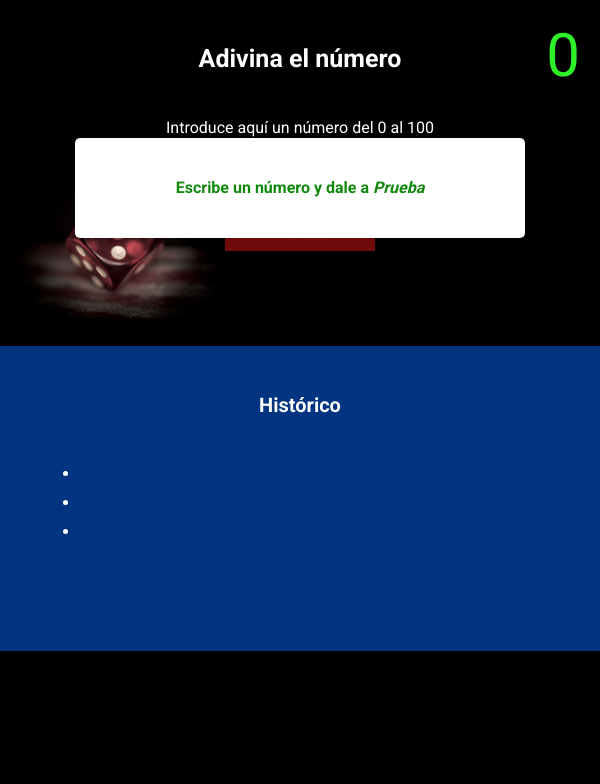
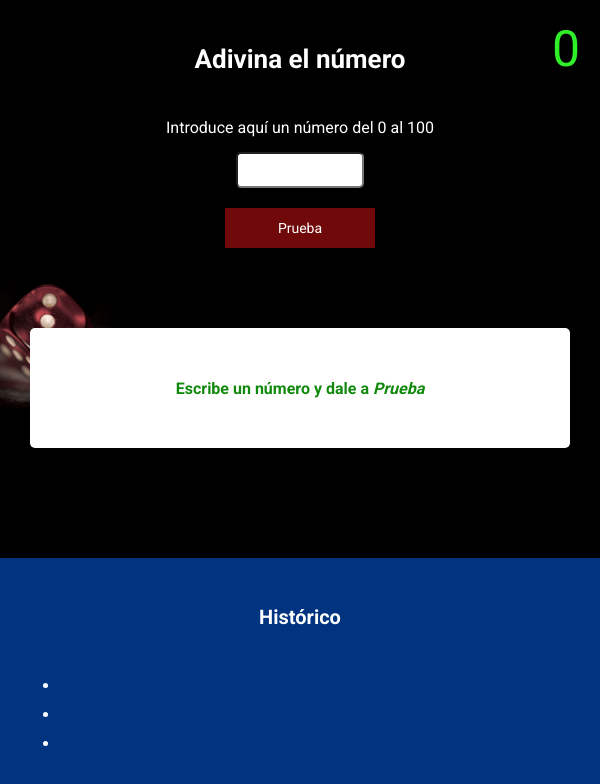
Before and after one commit to gloriafercu/clarke-s2-eval-mnn-gloriafercu, a plain HTML site: page index.html in a window 600 px wide. Drawn offline with Linux system fonts and the light colour scheme.

Commit message:
change responsive

```diff
--- a/css/styles.css
+++ b/css/styles.css
@@ -5,7 +5,8 @@
   font-size: 20px;
   color: white;
 }
-body{
+
+body {
   background-image: url('../image/dado.jpg');
   background-repeat: no-repeat;
   background-position: -120px 90px;
@@ -13,20 +14,20 @@ body{
   background-size: contain;
   height: 100vh;
 }
+
 /*JUEGO*/
+
 .main {
   display: flex;
   height: 100vh;
+}
 
-}
 .title {
   font-size: 38px;
   line-height: 38px;
   margin: 40px 0;
 }
-.gameBoard{
-  width: 450px;
-}
+
 .game {
   position: relative;
   display: flex;
@@ -34,23 +35,31 @@ body{
   flex-grow: 3;
   align-items: center;
 }
+
+.gameBoard {
+  width: 450px;
+}
+
 /*NÚMERO*/
+
 .numberTry {
   display: flex;
   flex-direction: column;
   margin-bottom: 20px;
   align-items: center;
 }
+
 .number {
   display: flex;
   flex-direction: column;
   align-items: center;
   margin-bottom: 20px;
+}
 
-}
 .number label {
   margin-bottom: 15px;
 }
+
 .number input {
   color: black;
   font-size: 16px;
@@ -59,21 +68,25 @@ body{
   text-align: center;
   width: 40%;
 }
+
 .buttonTry {
   width: 150px;
   height: 40px;
   position: relative;
   background-color: #700A0A;
-  font-size: 18px;
+  font-size: 16px;
   border: 0;
 }
+
 /*NOMBRE*/
+
 .saveName {
   display: flex;
   margin-bottom: 20px;
 }
-.hidden {
-  display: none;
+
+.opacityZero {
+  opacity: 0;
 }
 
 .name {
@@ -82,60 +95,65 @@ body{
   margin-right: 15px;
   width: 70%;
 }
+
 .name label {
   display: none;
 }
+
 .name input {
   color: black;
   font-size: 16px;
   border-radius: 5px;
   padding: 8px;
-  margin-bottom: 15px;
 }
+
 .buttonSave {
   width: 30%;
   height: 40px;
   position: relative;
   background-color: #700A0A;
-  font-size: 18px;
-  border:0;
+  font-size: 16px;
+  border: 0;
 }
+
 /*PISTA*/
+
 .clue {
-  position: absolute;
+  display: flex;
   box-sizing: border-box;
-  top: 56%;
-  left: 50%;
-  transform: translate(-50%, -56%);
-  height: 100px;
-  width: 450px;
-  line-height: 80px;
-  text-align: center;
+  height: 120px;
+  align-items: center;
+  justify-content: center;
   background-color: white;
   border-radius: 5px;
   padding: 10px;
 }
+
 .textClue {
   color: #11890D;
   font-weight: bold;
+}
 
-}
 .italic {
   font-style: italic;
   color: #11890D;
 }
 
 /*CONTADOR*/
+
 .counter {
   position: absolute;
   right: 50px;
   top: 40px;
 }
+
 .counterNumber {
   font-size: 80px;
   color: #2fef28;
 }
+
 /*HISTÓRICO*/
+
 .historic {
   display: flex;
   flex-direction: column;
@@ -143,58 +161,52 @@ body{
   background-color: rgba(0, 102, 255, 0.5);
   height: 100vh;
 }
+
 .titleHistoric {
   font-size: 28px;
   line-height: 38px;
   align-self: center;
   margin: 40px 0;
 }
+
 .record {
-  padding-left:60px;
+  padding-left: 60px;
 }
+
 .record li {
   padding-bottom: 10px;
 }
 
 /*MEDIAQUERIES*/
+
 @media (min-width: 600px) and (max-width: 900px) {
-
   * {
     font-size: 16px;
   }
   .main {
     display: flex;
     flex-direction: column;
-    height: auto;
   }
   .game {
     height: auto;
-   padding-bottom: 75px;
   }
   .historic {
     height: auto;
-   width: 100%;
-   padding: 0 20px 100px;
-   box-sizing: border-box;
- }
-.gameBoard{
-   width: 100%;
-   max-width: 450px;
-   padding: 0 20px;
-   box-sizing: border-box;
   }
   .title {
-   font-size: 25px;
+    font-size: 28px;
   }
   .titleHistoric {
-   font-size: 20px;
+    font-size: 22px;
   }
   .counterNumber {
     font-size: 65px;
   }
-.counter{
-   right: 20px;
-   top: 20px;
+  .number input,
+  .name input,
+  .buttonTry,
+  .buttonSave {
+    font-size: 14px;
   }
 }
 
@@ -202,40 +214,39 @@ body{
   * {
     font-size: 16px;
   }
-body{
-    background-position: -50px 0px;
-    }
   .main {
     display: flex;
     flex-direction: column;
-    height: auto;
   }
   .game {
     height: auto;
-    padding-bottom: 75px;
   }
   .historic {
-    width: 100%;
-    padding: 0 20px 100px;
-    box-sizing: border-box;
-   }
-.gameBoard{
-    width: 100%;
-    max-width: 450px;
-    padding: 0 20px;
-    box-sizing: border-box;
+    height: auto;
   }
   .title {
-    font-size: 25px;
+    font-size: 26px;
   }
   .titleHistoric {
     font-size: 20px;
   }
-.counterNumber{
-    font-size: 60px;
+  .gameBoard {
+    width: 100%;
+    box-sizing: border-box;
+    padding: 0 30px;
   }
-.counter{
+  .counterNumber {
+    font-size: 50px;
+  }
+  .counter {
+    top: 20px;
     right: 20px;
-    top: 20px;
   }
+  .number input,
+  .name input,
+  .buttonTry,
+  .buttonSave {
+    font-size: 14px;
   }
+
+}
--- a/index.html
+++ b/index.html
@@ -20,7 +20,7 @@
           </div>
           <input type="button" id="try" class="buttonTry" name="try" value="Prueba">
         </div>
-        <div class="saveName hidden">
+        <div class="saveName opacityZero">
           <div class="name">
             <label for="name">Nombre</label>
             <input type="text" id="name" name="name" placeholder="Nombre">
@@ -28,7 +28,7 @@
           <input type="button" id="save" class="buttonSave" name="save" value="Guardar">
         </div>
         <div class="clue">
-          <span class="textClue">Escribe un número y dale a <span class="italic">Prueba</span></span>
+          <p class="textClue">Escribe un número y dale a <span class="italic">Prueba</span></p>
         </div>
       </div>
       <div class="counter">
```
Also changed, not shown: 1 other file. Lines whose indentation alone changed are shown as unchanged.
